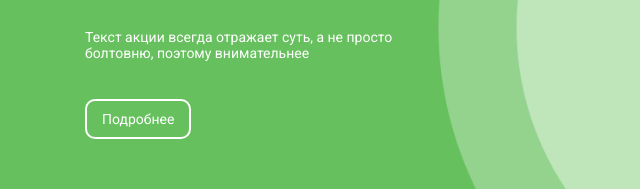
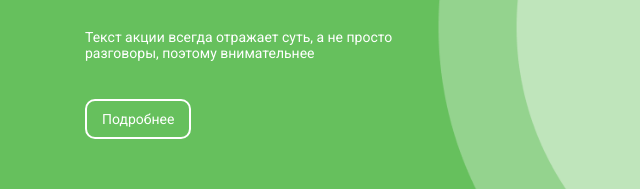
Before and after one commit to Shalimo/layout-task, a plain HTML site: page index.html in a window 1280 px wide. Shown: the part 449-638 px from the top of the page, 0-640 px from the left. Drawn offline with nearby package versions, Linux system fonts and the light colour scheme.

Commit message:
update text

```diff
--- a/index.html
+++ b/index.html
@@ -54,7 +54,7 @@
     <section class="banner">
         <div class="wrapper">
             <h1 class="title">Супер кресло</h1>
-            <p>Текст акции всегда отражает суть, а не просто болтовню, поэтому внимательнее</p>
+            <p>Текст акции всегда отражает суть, а не просто разговоры, поэтому внимательнее</p>
             <a class="btn" href="#">Подробнее</a>
         </div>
 
```
